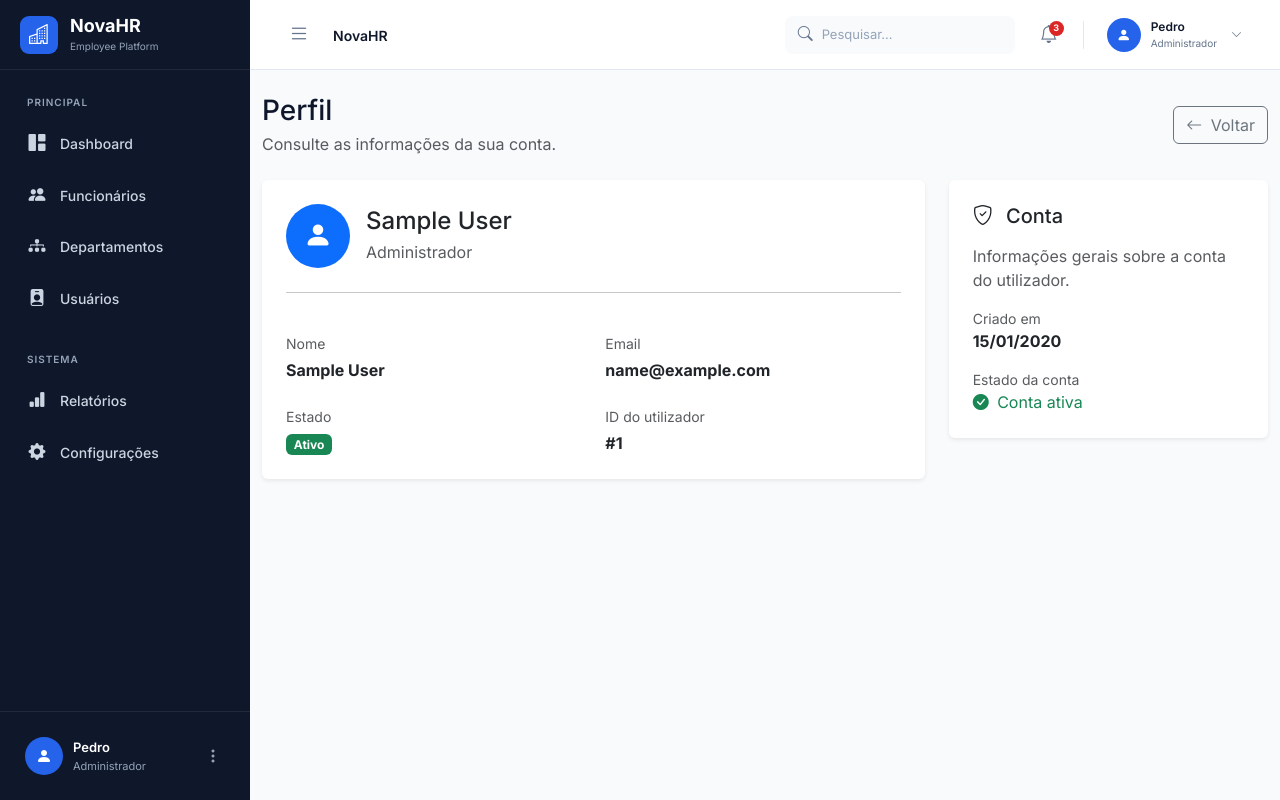
After one commit to panzo1f/employee-management-system, a Flask app: page /settings/profile/ in a window 1280 px wide. The commit adds this page. Run offline with Flask 3, Linux system fonts and the light colour scheme; tables that the repository leaves empty hold one stand-in row (values such as "Sample post").

Commit message:
feat: add settings profile page

```diff
--- a/app/routes/__init__.py
+++ b/app/routes/__init__.py
@@ -3,6 +3,7 @@ from .departments import departments_bp
 from .employees import employees_bp
 from .users import users_bp
 from .reports import reports_bp
+from .settings import settings_bp
 
 
 def register_blueprints(app):
@@ -11,3 +12,4 @@ def register_blueprints(app):
     app.register_blueprint(employees_bp)
     app.register_blueprint(users_bp)
     app.register_blueprint(reports_bp)
+    app.register_blueprint(settings_bp)
--- /dev/null
+++ b/app/routes/settings.py
@@ -0,0 +1,23 @@
+from flask import Blueprint, render_template
+
+from app.services.user_service import UserService
+
+
+settings_bp = Blueprint("settings", __name__, url_prefix="/settings")
+
+
+@settings_bp.route("/")
+def index():
+    return render_template("settings/index.html")
+
+
+@settings_bp.route("/profile/")
+def profile():
+    users = UserService.get_all()
+
+    user = users[0] if users else None
+
+    return render_template(
+        "settings/profile.html",
+        user=user,
+    )
--- a/app/templates/components/sidebar.html
+++ b/app/templates/components/sidebar.html
@@ -130,7 +130,7 @@
 
             <!-- Configurações -->
 
-            <a href="#" class="nav-link">
+            <a href="{{ url_for('settings.index') }}" class="nav-link">
 
                 <i class="bi bi-gear-fill"></i>
 
--- /dev/null
+++ b/app/templates/settings/profile.html
@@ -0,0 +1,215 @@
+{% extends "layouts/base.html" %}
+
+{% block title %}Perfil - NovaHR{% endblock %}
+
+{% block content %}
+
+<div class="container-fluid py-4">
+
+    <div class="d-flex justify-content-between align-items-center mb-4">
+
+        <div>
+            <h1 class="h3 mb-1">Perfil</h1>
+
+            <p class="text-muted mb-0">
+                Consulte as informações da sua conta.
+            </p>
+        </div>
+
+        <a
+            href="{{ url_for('settings.index') }}"
+            class="btn btn-outline-secondary"
+        >
+            <i class="bi bi-arrow-left me-1"></i>
+            Voltar
+        </a>
+
+    </div>
+
+    {% if user %}
+
+    <div class="row g-4">
+
+        <div class="col-lg-8">
+
+            <div class="card border-0 shadow-sm">
+
+                <div class="card-body p-4">
+
+                    <div class="d-flex align-items-center mb-4">
+
+                        <div
+                            class="rounded-circle bg-primary text-white d-flex align-items-center justify-content-center"
+                            style="width: 64px; height: 64px;"
+                        >
+                            <i class="bi bi-person-fill fs-3"></i>
+                        </div>
+
+                        <div class="ms-3">
+
+                            <h4 class="mb-1">
+                                {{ user.name }}
+                            </h4>
+
+                            <p class="text-muted mb-0">
+                                Administrador
+                            </p>
+
+                        </div>
+
+                    </div>
+
+                    <hr>
+
+                    <div class="row g-4 mt-1">
+
+                        <div class="col-md-6">
+
+                            <small class="text-muted d-block mb-1">
+                                Nome
+                            </small>
+
+                            <strong>
+                                {{ user.name }}
+                            </strong>
+
+                        </div>
+
+                        <div class="col-md-6">
+
+                            <small class="text-muted d-block mb-1">
+                                Email
+                            </small>
+
+                            <strong>
+                                {{ user.email }}
+                            </strong>
+
+                        </div>
+
+                        <div class="col-md-6">
+
+                            <small class="text-muted d-block mb-1">
+                                Estado
+                            </small>
+
+                            {% if user.is_active %}
+
+                                <span class="badge bg-success">
+                                    Ativo
+                                </span>
+
+                            {% else %}
+
+                                <span class="badge bg-secondary">
+                                    Inativo
+                                </span>
+
+                            {% endif %}
+
+                        </div>
+
+                        <div class="col-md-6">
+
+                            <small class="text-muted d-block mb-1">
+                                ID do utilizador
+                            </small>
+
+                            <strong>
+                                #{{ user.id }}
+                            </strong>
+
+                        </div>
+
+                    </div>
+
+                </div>
+
+            </div>
+
+        </div>
+
+        <div class="col-lg-4">
+
+            <div class="card border-0 shadow-sm">
+
+                <div class="card-body p-4">
+
+                    <h5 class="mb-3">
+                        <i class="bi bi-shield-check me-2"></i>
+                        Conta
+                    </h5>
+
+                    <p class="text-muted">
+                        Informações gerais sobre a conta do utilizador.
+                    </p>
+
+                    <div class="mb-3">
+
+                        <small class="text-muted d-block">
+                            Criado em
+                        </small>
+
+                        <strong>
+                            {{ user.created_at.strftime('%d/%m/%Y') }}
+                        </strong>
+
+                    </div>
+
+                    <div>
+
+                        <small class="text-muted d-block">
+                            Estado da conta
+                        </small>
+
+                        {% if user.is_active %}
+
+                            <span class="text-success">
+                                <i class="bi bi-check-circle-fill me-1"></i>
+                                Conta ativa
+                            </span>
+
+                        {% else %}
+
+                            <span class="text-secondary">
+                                <i class="bi bi-x-circle-fill me-1"></i>
+                                Conta inativa
+                            </span>
+
+                        {% endif %}
+
+                    </div>
+
+                </div>
+
+            </div>
+
+        </div>
+
+    </div>
+
+    {% else %}
+
+    <div class="card border-0 shadow-sm">
+
+        <div class="card-body p-5 text-center">
+
+            <i class="bi bi-person-x fs-1 text-muted"></i>
+
+            <h5 class="mt-3">
+                Nenhum utilizador encontrado
+            </h5>
+
+            <p class="text-muted mb-0">
+                Ainda não existe um utilizador configurado no sistema.
+            </p>
+
+        </div>
+
+    </div>
+
+    {% endif %}
+
+</div>
+
+{% endblock %}
```
Also changed, not shown: app/templates/settings/index.html (added, +112 -0 lines).
